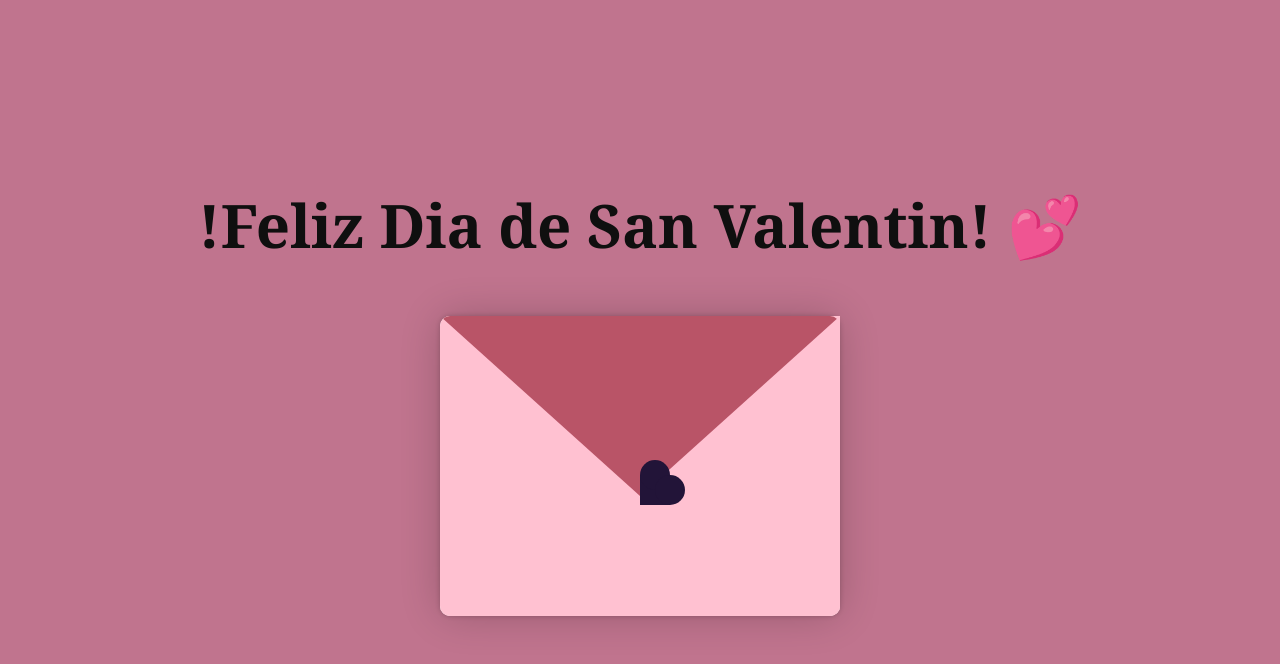
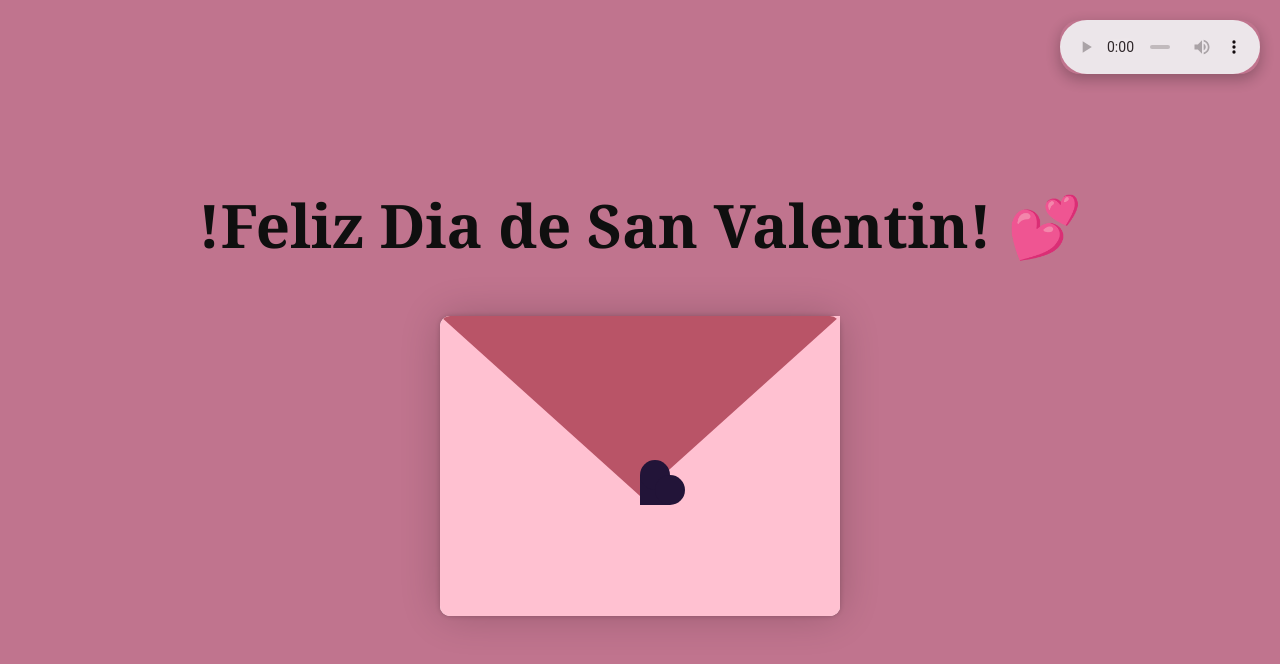
Before and after one commit to ratafina196-web/carta_sa, a plain HTML site: page index.html in a window 1280 px wide. Drawn offline with Linux system fonts and the light colour scheme.

Commit message:
Agregué música y estilos

```diff
--- a/index.html
+++ b/index.html
@@ -7,6 +7,10 @@
     <link rel="stylesheet" href="style.css">
 </head>
 <body>
+    <audio id="musica" controls loop>
+    <source src="my_dreams.ogg" type="audio/ogg">
+</audio>
+
     <h1>!Feliz Dia de San  Valentin! 💕</h1>
     <div class="contenedor">
         <div class="envoltura-sobre">
--- a/style.css
+++ b/style.css
@@ -204,6 +204,24 @@ z-index: 0;
     transition: transform .5s ease-in-out;
 }
 
+#musica {
+    position: fixed;
+    top: 20px;
+    right: 20px; /* cambia a left si lo quieres a la izquierda */
+    width: 200px;
+    border-radius: 20px;
+    box-shadow: 0 5px 15px rgba(0,0,0,0.3);
+    opacity: 0.9;
+    z-index: 1000;
+}
+
+#musica:hover {
+    opacity: 1;
+    transform: scale(1.05);
+    transition: 0.3s ease;
+}
+
+
 .carta.cerrando-carta{
     transform: translateY(-240px);
     transition: transform .5s ease-in-out;
```
Also changed, not shown: 1 other file.
